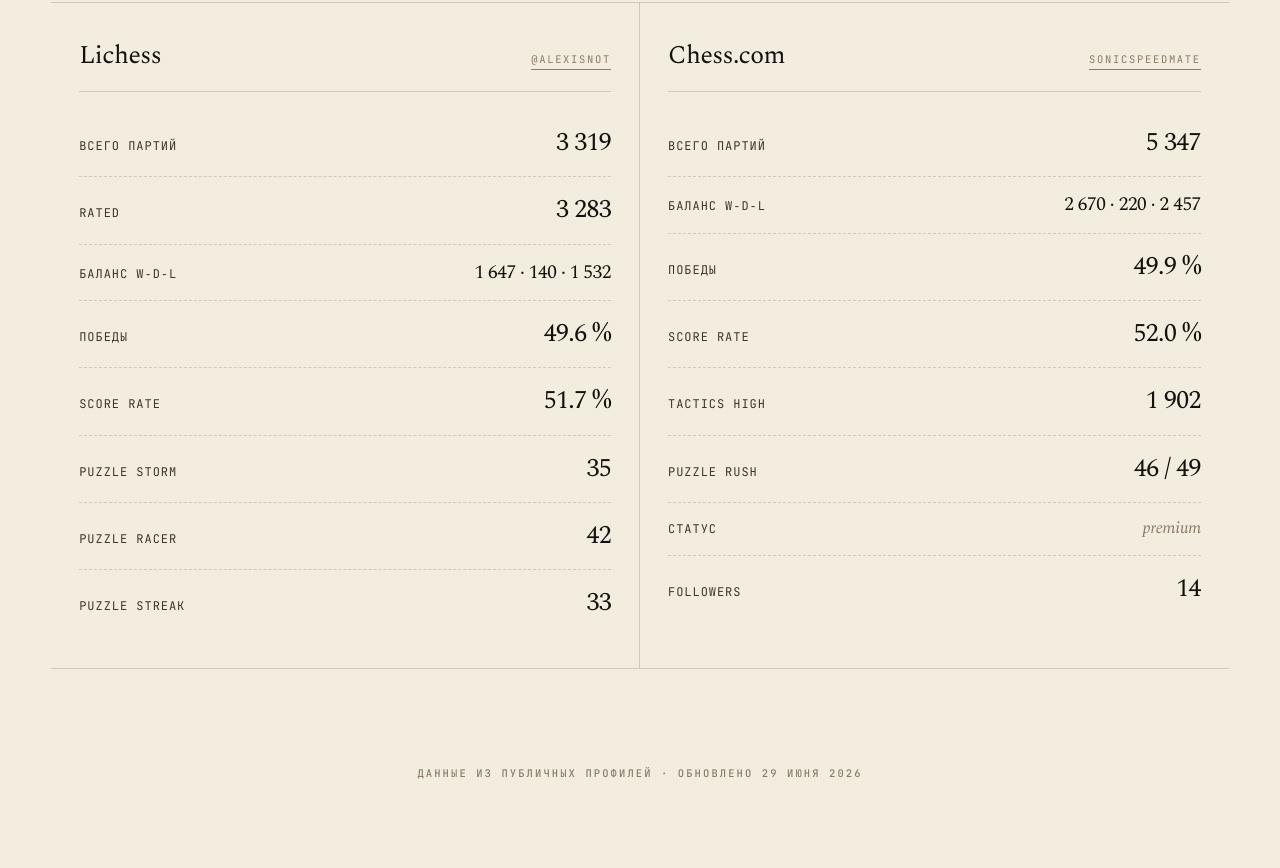
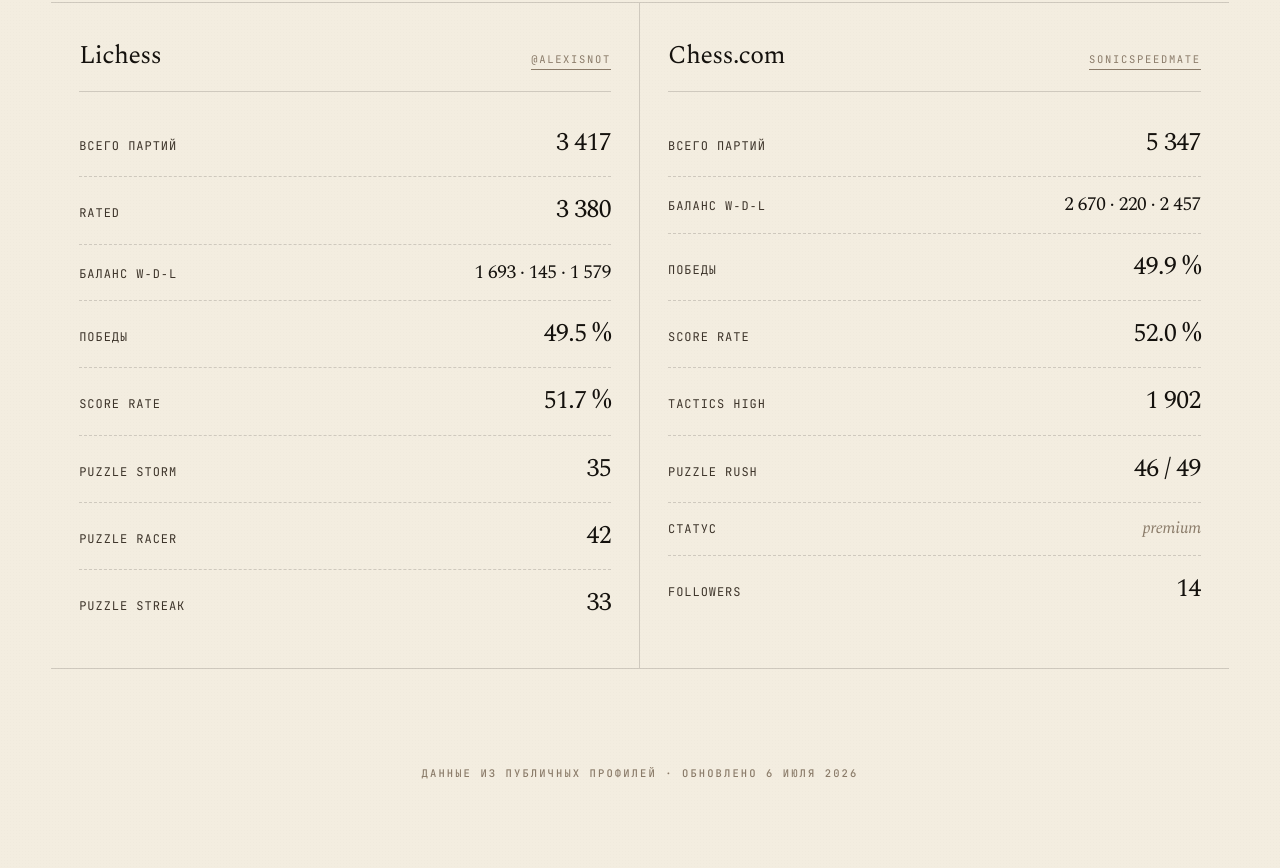
Before and after one commit to alexzavalny/zavalny_com, a Jekyll site: the page built from chess.md, in a window 1280 px wide and 1400 px high, scrolled down 2777 px. Shown: the part 137-1005 px from the top of the window. Built offline with Jekyll 4.4.1, drawn with Linux system fonts in a browser that asks for light colours; some of the changed text lies outside the part shown.

Commit message:
Update chess ratings

```diff
--- a/chess.md
+++ b/chess.md
@@ -5,7 +5,7 @@
 masthead_left:
   - "Раздел IV"
   - "Шахматы"
-  - "Обновлено 29 июня 2026"
+  - "Обновлено 6 июля 2026"
 masthead_right:
   - "FIDE 11654651"
   - "Lichess @AlexIsNot"
@@ -21,7 +21,7 @@
     <p class="h-stand">Три аккаунта, два цвета фигур, один игрок. FIDE, Lichess и Chess.com — рейтинги, статистика и баланс партий за всё время.</p>
     <div class="h-figures">
       <div class="fig"><strong>2 010</strong><span class="tag">Lichess puzzle</span></div>
-      <div class="fig"><strong>8 666</strong><span class="tag">партии</span></div>
+      <div class="fig"><strong>8 764</strong><span class="tag">партии</span></div>
       <div class="fig"><strong>49.8 %</strong><span class="tag">победы</span></div>
     </div>
   </div>
@@ -29,16 +29,16 @@
 
 <section class="chess-stat-row reveal">
   <div class="cs"><span class="label">Лучший рейтинг</span><span class="v">2 010</span><span class="sub">Lichess · Puzzle</span></div>
-  <div class="cs"><span class="label">Лучший в игре</span><span class="v">1 937</span><span class="sub">актуальный рейтинг</span></div>
-  <div class="cs"><span class="label">Партий на Lichess</span><span class="v">3 319</span><span class="sub">1 647‑140‑1 532</span></div>
+  <div class="cs"><span class="label">Лучший в игре</span><span class="v">1 913</span><span class="sub">актуальный рейтинг</span></div>
+  <div class="cs"><span class="label">Партий на Lichess</span><span class="v">3 417</span><span class="sub">1 693‑145‑1 579</span></div>
   <div class="cs"><span class="label">Партий на Chess.com</span><span class="v">5 347</span><span class="sub">2 670‑220‑2 457</span></div>
 </section>
 
 <section class="section reveal" style="padding-top: 40px; padding-bottom: 0;">
-  <div class="section-head"><div class="num">№ 01</div><h2>Рейтинги по платформам</h2><div class="meta tag">29 июня 2026</div></div>
+  <div class="section-head"><div class="num">№ 01</div><h2>Рейтинги по платформам</h2><div class="meta tag">6 июля 2026</div></div>
   <div class="rating-grid">
-    <div class="rcard"><div class="head"><h3>FIDE</h3><a href="https://ratings.fide.com/profile/11654651" class="link" target="_blank" rel="noopener">ratings.fide.com</a></div><div class="rows"><div class="rr"><span class="k">Standard</span><span class="vv muted">— не рейтингован</span></div><div class="rr"><span class="k">Rapid</span><span class="vv">1 675</span></div><div class="rr"><span class="k">Blitz</span><span class="vv">1 590</span></div></div></div>
-    <div class="rcard"><div class="head"><h3>Lichess</h3><a href="https://lichess.org/@/AlexIsNot" class="link" target="_blank" rel="noopener">@AlexIsNot</a></div><div class="rows"><div class="rr"><span class="k">Rapid</span><span class="vv">1 937</span></div><div class="rr"><span class="k">Blitz</span><span class="vv">1 831</span></div><div class="rr"><span class="k">Bullet</span><span class="vv">1 700</span></div><div class="rr"><span class="k">Puzzle</span><span class="vv" style="color:var(--red);">2 010</span></div></div></div>
+    <div class="rcard"><div class="head"><h3>FIDE</h3><a href="https://ratings.fide.com/profile/11654651" class="link" target="_blank" rel="noopener">ratings.fide.com</a></div><div class="rows"><div class="rr"><span class="k">Standard</span><span class="vv muted">— не рейтингован</span></div><div class="rr"><span class="k">Rapid</span><span class="vv">1 675</span></div><div class="rr"><span class="k">Blitz</span><span class="vv">1 569</span></div></div></div>
+    <div class="rcard"><div class="head"><h3>Lichess</h3><a href="https://lichess.org/@/AlexIsNot" class="link" target="_blank" rel="noopener">@AlexIsNot</a></div><div class="rows"><div class="rr"><span class="k">Rapid</span><span class="vv">1 913</span></div><div class="rr"><span class="k">Blitz</span><span class="vv">1 845</span></div><div class="rr"><span class="k">Bullet</span><span class="vv">1 709</span></div><div class="rr"><span class="k">Puzzle</span><span class="vv" style="color:var(--red);">2 010</span></div></div></div>
     <div class="rcard"><div class="head"><h3>Chess.com</h3><a href="https://www.chess.com/member/SonicSpeedMate" class="link" target="_blank" rel="noopener">SonicSpeedMate</a></div><div class="rows"><div class="rr"><span class="k">Rapid</span><span class="vv">1 821</span></div><div class="rr"><span class="k">Blitz</span><span class="vv">1 585</span></div><div class="rr"><span class="k">Bullet</span><span class="vv">1 156</span></div><div class="rr"><span class="k">Daily</span><span class="vv">1 127</span></div></div></div>
   </div>
 </section>
@@ -64,9 +64,9 @@
 <section class="section reveal">
   <div class="section-head"><div class="num">№ 03</div><h2>Сводка аккаунтов</h2><div class="meta tag">Lichess · Chess.com</div></div>
   <div class="rating-grid" style="grid-template-columns: 1fr 1fr;">
-    <div class="rcard"><div class="head"><h3>Lichess</h3><a href="https://lichess.org/@/AlexIsNot" class="link" target="_blank" rel="noopener">@AlexIsNot</a></div><div class="rows"><div class="rr"><span class="k">Всего партий</span><span class="vv">3 319</span></div><div class="rr"><span class="k">Rated</span><span class="vv">3 283</span></div><div class="rr"><span class="k">Баланс W‑D‑L</span><span class="vv" style="font-size:1.2rem;">1 647 · 140 · 1 532</span></div><div class="rr"><span class="k">Победы</span><span class="vv">49.6 %</span></div><div class="rr"><span class="k">Score rate</span><span class="vv">51.7 %</span></div><div class="rr"><span class="k">Puzzle Storm</span><span class="vv">35</span></div><div class="rr"><span class="k">Puzzle Racer</span><span class="vv">42</span></div><div class="rr"><span class="k">Puzzle Streak</span><span class="vv">33</span></div></div></div>
+    <div class="rcard"><div class="head"><h3>Lichess</h3><a href="https://lichess.org/@/AlexIsNot" class="link" target="_blank" rel="noopener">@AlexIsNot</a></div><div class="rows"><div class="rr"><span class="k">Всего партий</span><span class="vv">3 417</span></div><div class="rr"><span class="k">Rated</span><span class="vv">3 380</span></div><div class="rr"><span class="k">Баланс W‑D‑L</span><span class="vv" style="font-size:1.2rem;">1 693 · 145 · 1 579</span></div><div class="rr"><span class="k">Победы</span><span class="vv">49.5 %</span></div><div class="rr"><span class="k">Score rate</span><span class="vv">51.7 %</span></div><div class="rr"><span class="k">Puzzle Storm</span><span class="vv">35</span></div><div class="rr"><span class="k">Puzzle Racer</span><span class="vv">42</span></div><div class="rr"><span class="k">Puzzle Streak</span><span class="vv">33</span></div></div></div>
     <div class="rcard"><div class="head"><h3>Chess.com</h3><a href="https://www.chess.com/member/SonicSpeedMate" class="link" target="_blank" rel="noopener">SonicSpeedMate</a></div><div class="rows"><div class="rr"><span class="k">Всего партий</span><span class="vv">5 347</span></div><div class="rr"><span class="k">Баланс W‑D‑L</span><span class="vv" style="font-size:1.2rem;">2 670 · 220 · 2 457</span></div><div class="rr"><span class="k">Победы</span><span class="vv">49.9 %</span></div><div class="rr"><span class="k">Score rate</span><span class="vv">52.0 %</span></div><div class="rr"><span class="k">Tactics high</span><span class="vv">1 902</span></div><div class="rr"><span class="k">Puzzle Rush</span><span class="vv">46 / 49</span></div><div class="rr"><span class="k">Статус</span><span class="vv muted" style="font-size:1.05rem;">premium</span></div><div class="rr"><span class="k">Followers</span><span class="vv">14</span></div></div></div>
   </div>
 </section>
 
-<p class="tag reveal" style="text-align:center;padding-bottom:48px;">Данные из публичных профилей · обновлено 29 июня 2026</p>
+<p class="tag reveal" style="text-align:center;padding-bottom:48px;">Данные из публичных профилей · обновлено 6 июля 2026</p>
```
Also changed, not shown: other parts of chess.md (+4 -4 lines).
